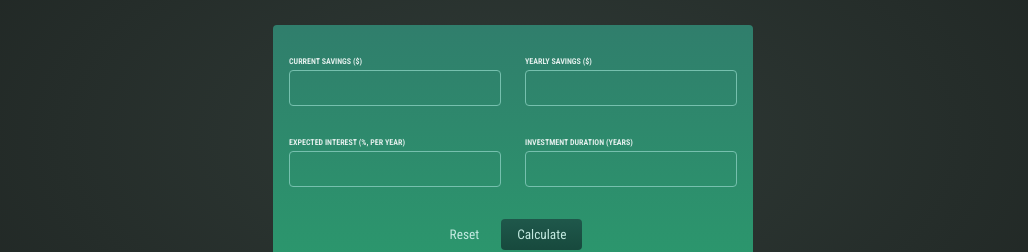
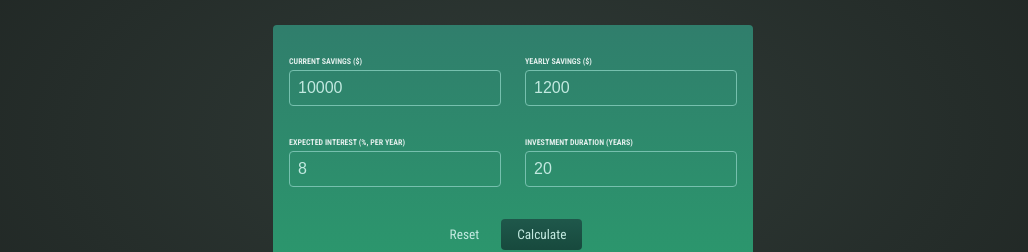
Before and after one commit to jr-tamaela/investmentCalculator, a React (Create React App) app: page / in a window 1280 px wide. Shown: the part 201-453 px from the top of the page, without its empty margins (127-1155 px from the left). Built offline with nearby package versions, Linux system fonts and the light colour scheme.

Commit message:
added useState for inputs.

```diff
--- a/src/components/Form.js
+++ b/src/components/Form.js
@@ -1,4 +1,15 @@
+import { useState } from "react";
+
+const initialUserInput = {
+  "current-savings": 10000,
+  "yearly-contribution": 1200,
+  "expected-return": 8,
+  duration: 20,
+};
+
 const Form = () => {
+  const [userInput, setUserInput] = useState(initialUserInput);
+
   const submitHandler = (event) => {
     event.preventDefault(); // prevents browsers default behavior.
     // ... Do something upon submission.
@@ -6,13 +17,16 @@
   };
 
   const resetHandler = () => {
-    // .. do something when cancel is clicked.
-    console.log("RESET");
+    setUserInput(initialUserInput);
   };
 
   const inputChangeHandler = (input, value) => {
-    // .. do something when cancel is clicked.
-    console.log(input, value);
+    setUserInput((prevInput) => {
+      return {
+        ...prevInput,
+        [input]: value,
+      };
+    });
   };
 
   return (
@@ -24,6 +38,7 @@
             onChange={(event) =>
               inputChangeHandler("current-savings", event.target.value)
             }
+            value={userInput["current-savings"]}
             type="number"
             id="current-savings"
           />
@@ -34,6 +49,7 @@
             onChange={(event) =>
               inputChangeHandler("yearly-contribution", event.target.value)
             }
+            value={userInput["yearly-contribution"]}
             type="number"
             id="yearly-contribution"
           />
@@ -48,6 +64,7 @@
             onChange={(event) =>
               inputChangeHandler("expected-return", event.target.value)
             }
+            value={userInput["expected-return"]}
             type="number"
             id="expected-return"
           />
@@ -58,6 +75,7 @@
             onChange={(event) =>
               inputChangeHandler("duration", event.target.value)
             }
+            value={userInput["duration"]}
             type="number"
             id="duration"
           />
```
Also changed, not shown: 1 other file (tests, documents, lock files or other folders).
